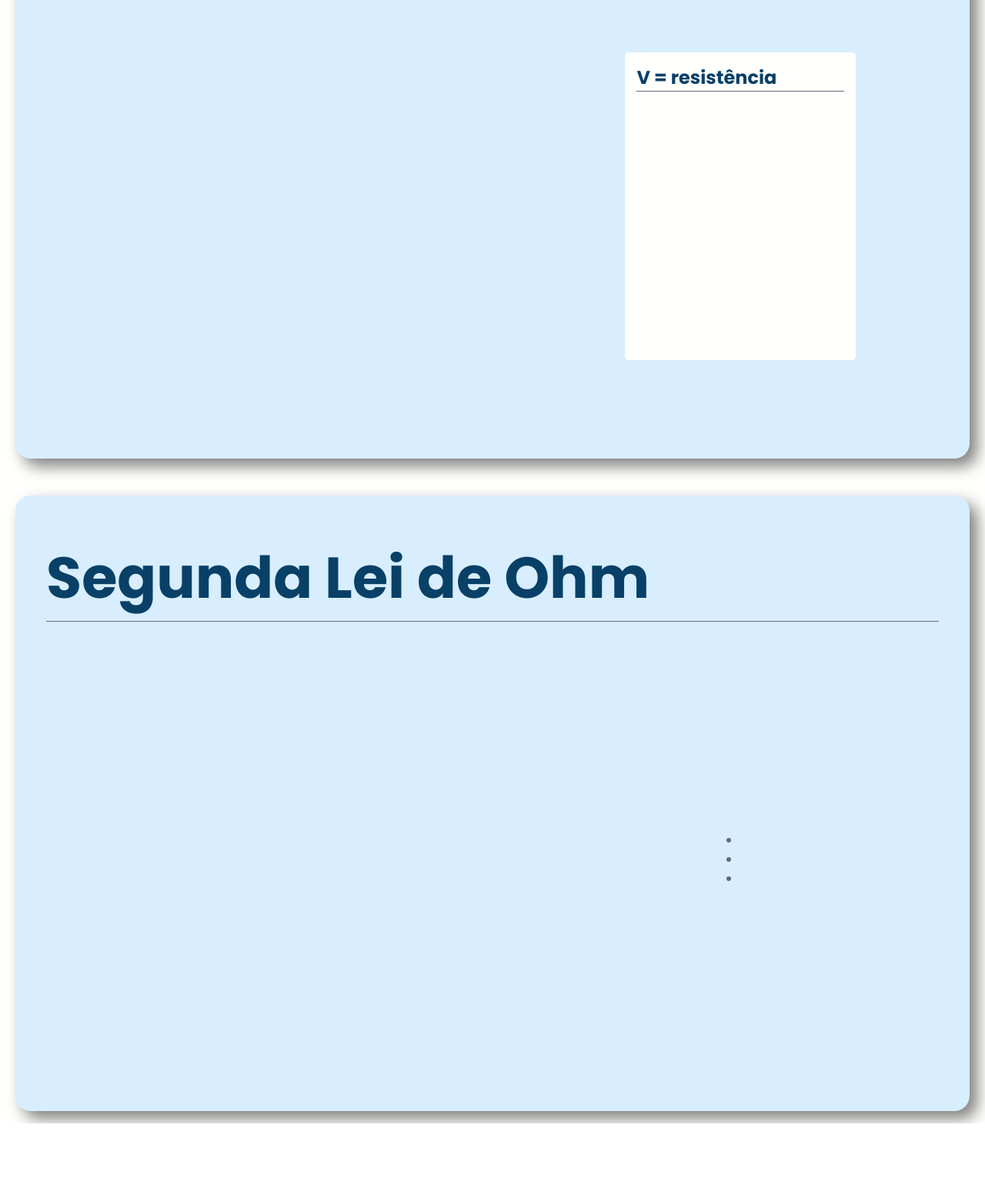
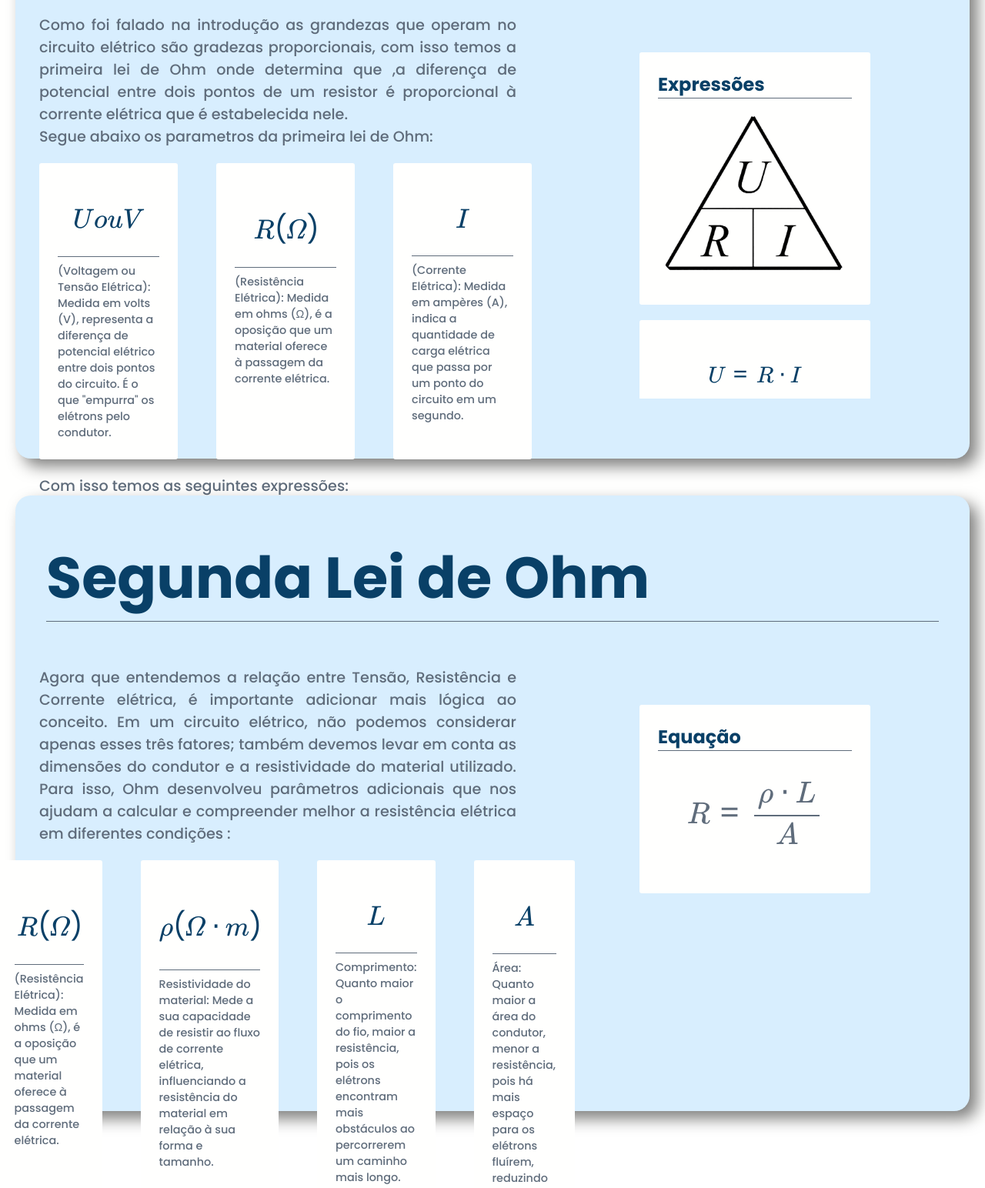
Before and after one commit to Anthonypc23/NP1WEB, a plain HTML site: page index.html in a window 1280 px wide. Shown: the part 1052-2596 px from the top of the page at 77% size. Before the commit the page ends 2512 px from the top, so only its background shows below. Drawn offline with nearby package versions, Linux system fonts and the light colour scheme.

Commit message:
finalização de conteudo

```diff
--- a/index.html
+++ b/index.html
@@ -6,6 +6,8 @@
     <meta name="viewport" content="width=device-width, initial-scale=1.0">
     <title>Lei de OHM</title>
     <link rel="stylesheet" href="style.css">
+    <script id="MathJax-script" async src="https://cdn.jsdelivr.net/npm/mathjax@3/es5/tex-mml-chtml.js"></script>
+
 </head>
 
 <body>
@@ -34,7 +36,7 @@
                         suas
                         propriedades:
                     </p>
-
+                    <div class="flashcards">
                         <div class="cards">
                             <h2>Gerador</h2>
                             <p>
@@ -56,8 +58,14 @@
                             </p>
                         </div>
 
+                    </div>
+
                     <p>
-                        Dito isso  George Simons OHM em 1827, foi o responsável por descobrir como se calcula as grandezas que operam nessas propriedades eletronicas, ele entendeu que, a relação entre tensão (V), corrente elétrica (I) e resistência (R) em um circuito elétrico é diretamente proporcional à corrente que passa por ele, desde que a resistência permaneça constante. Essa descoberta foi fundamental para o desenvolvimento da eletricidade e eletrônica moderna.
+                        Dito isso George Simons OHM em 1827, foi o responsável por descobrir como se calcula as
+                        grandezas que operam nessas propriedades eletronicas, ele entendeu que, a relação entre tensão
+                        (V), corrente elétrica (I) e resistência (R) em um circuito elétrico é diretamente proporcional
+                        à corrente que passa por ele, desde que a resistência permaneça constante. Essa descoberta foi
+                        fundamental para o desenvolvimento da eletricidade e eletrônica moderna.
                     </p>
 
 
@@ -83,19 +91,66 @@
             <div class="caixa">
                 <div class="bloco1">
 
+                    <p>
+                        Como foi falado na introdução as grandezas que operam no circuito elétrico são gradezas
+                        proporcionais, com isso temos a primeira lei de Ohm onde determina que ,a diferença de potencial
+                        entre dois pontos de um resistor é proporcional à corrente elétrica que é estabelecida nele.
+                        <br>
+                        Segue abaixo os parametros da primeira lei de Ohm:
+                    </p>
+
+                    <div class="flashcards">
+                        <div class="cards">
+                            <h2>$$U ou V$$</h2>
+                            <p> (Voltagem ou Tensão Elétrica): Medida em volts (V), representa a diferença de potencial
+                                elétrico entre dois pontos do circuito. É o que "empurra" os elétrons pelo condutor.</p>
+
+                        </div>
+
+                        <div class="cards">
+                            <h2>$$R (Ω)$$</h2>
+                            <p>
+                                (Resistência Elétrica): Medida em ohms (Ω), é a oposição que um material oferece à
+                                passagem da corrente elétrica.
+                            </p>
+                        </div>
+
+                        <div class="cards">
+                            <h2>$$I$$</h2>
+                            <p>
+                                (Corrente Elétrica): Medida em ampères (A), indica a quantidade de carga elétrica que
+                                passa por um ponto do circuito em um segundo.
+                            </p>
+                        </div>
+
+
+                    </div>
+
+                    <p>
+                        Com isso temos as seguintes expressões:
+                    </p>
+
+
                 </div>
 
                 <div class="bloco2">
 
                     <div class="container">
+
                         <div class="box">
-                            <h2>V = resistência</h2>
+                            <h2>Expressões</h2>
+
+                            <img src="ohm.png.png" alt="">
+                        </div>
+
+                        <div class="box">
+                            <h2>$$ U = R \cdot I $$</h2>
                         </div>
                         <div class="box">
-                            <h2>V = resistência</h2>
+                            <h2>$$ R = \frac {U}{I} $$</h2>
                         </div>
                         <div class="box">
-                            <h2>V = resistência</h2>
+                            <h2>$$ I = \frac {V}{R} $$</h2>
                         </div>
                     </div>
 
@@ -112,15 +167,65 @@
             <div class="caixa">
                 <div class="bloco1">
 
+                    <p>
+                        Agora que entendemos a relação entre Tensão, Resistência e Corrente elétrica, é importante
+                        adicionar mais lógica ao conceito. Em um circuito elétrico, não podemos considerar apenas esses
+                        três fatores; também devemos levar em conta as dimensões do condutor e a resistividade do
+                        material utilizado. Para isso, Ohm desenvolveu parâmetros adicionais que nos ajudam a calcular e
+                        compreender melhor a resistência elétrica em diferentes condições :
+                    </p>
+
+                    <div class="flashcards">
+                        <div class="cards">
+                            <h2>$$R (Ω)$$</h2>
+                            <p>
+                                (Resistência Elétrica): Medida em ohms (Ω), é a oposição que um material oferece à
+                                passagem da corrente elétrica.
+                            </p>
+                        </div>
+
+                        <div class="cards">
+                            <h2>$$ρ (Ω \cdot m)$$</h2>
+                            <p>Resistividade do material: Mede a sua capacidade de resistir ao fluxo de corrente elétrica, influenciando a resistência do material em relação à sua forma e tamanho.</p>
+
+                        </div>
+
+
+                        <div class="cards">
+                            <h2>$$L$$</h2>
+                            <p>
+                                Comprimento: Quanto maior o comprimento do fio, maior a resistência, pois os elétrons encontram mais obstáculos ao percorrerem um caminho mais longo.
+                            </p>
+                        </div>
+
+                        <div class="cards">
+                            <h2>$$A$$</h2>
+                            <p>
+                                Área: Quanto maior a área do condutor, menor a resistência, pois há mais espaço para os elétrons fluírem, reduzindo as colisões e a oposição ao movimento da corrente elétrica.
+                            </p>
+                        </div>
+
+
+                    </div>
+
+                    <p>
+                        Graças a isso temos uma nova equação também:
+                    </p>
+
+
                 </div>
 
                 <div class="bloco2">
 
-                    <ul>
-                        <li></li>
-                        <li></li>
-                        <li></li>
-                    </ul>
+                    <div class="container">
+
+                        <div class="box">
+                            <h2>Equação</h2>
+
+                            <p id="segundalei">$$ R = \frac{ρ \cdot L}{A} $$</p>
+                        </div>
+
+                    </div>
 
                 </div>
             </div>
--- a/style.css
+++ b/style.css
@@ -20,7 +20,7 @@ h2 {
 
 p {
     color: #5f6c7b;
-
+    text-align: justify;
 }
 
 nav {
@@ -89,7 +89,6 @@ section header {
     padding-right: 40px;
 
 
-
 }
 
 .caixa {
@@ -102,25 +101,43 @@ section header {
 
 .bloco1 {
     height: 500px;
-    width: 44%;
+    width: 50%;
     font-size: 1.2rem;
     font-weight: 500;
 
 }
 
+.flashcards{
+    display: flex;
+    flex-direction: row;
+    justify-content: center;
+    gap: 50px;
+    margin-top: 20px;
+    margin-bottom: 20px;
+    width: 100%;
+
+
+}
+
+
 .cards {
-    max-height: 80%;
-    display: inline-block;
-    margin-right: 40px;
-    margin-top: 20px;
-    width: 25%;
+    width: 32%;
     padding: 1.5rem;
     flex: 0 auto;
     border-radius: 3px;
     background-color: #fffffe;
-    margin-bottom: 40px;
     transition: transform 0.3s ease, box-shadow 0.3s ease;
 
+}
+
+.cards p{
+   text-align: start;
+   font-size: 0.9rem;
+
+}
+
+#segundalei{
+    font-size: 2em;
 }
 
 
@@ -136,11 +153,9 @@ section header {
 
 .bloco2{
     width: 40%;
-}
-
-.bloco2{
     display: flex;
     justify-content: center;
+    align-items: center;
 }
 
 img,
@@ -164,17 +179,20 @@ img,
 }
 
 .box {
-    margin-bottom: 10rem;
+    height: auto;
     width: 100%;
-    height: 400px;
+    padding: 1.5rem;
+    flex: 0 auto;
+    border-radius: 3px;
     background-color: #fffffe;
-    color: #094067;
-    padding: 15px;
-    margin-bottom: 100px;
-    border-radius: 5px;
+    margin-bottom: 20px;
+    overflow: hidden;
+}
 
+.box img{
 
-
+    height: 80%;
+    width: 100%;
 }
 
 .bloco:last-child {
@@ -183,6 +201,7 @@ img,
 
 section:last-child {
     margin-bottom: 1em;
+
 }
 
 
```
Also changed, not shown: ohm.png.png (added). Lines whose indentation alone changed are shown as unchanged.
